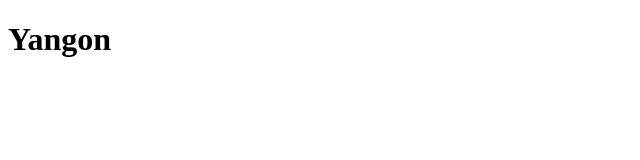
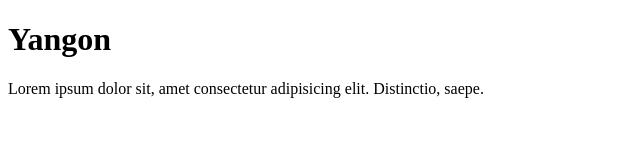
Before and after one commit to lessons-in-coding/BranchProtection, a plain HTML site: page index.html in a window 1280 px wide. Shown: the whole page, without its empty margins (0-640 px from the left). Drawn offline with Linux system fonts and the light colour scheme.

Commit message:
added p tag

```diff
--- a/index.html
+++ b/index.html
@@ -7,5 +7,9 @@
   </head>
   <body>
     <h1>Yangon</h1>
+    <p>
+      Lorem ipsum dolor sit, amet consectetur adipisicing elit. Distinctio,
+      saepe.
+    </p>
   </body>
 </html>
```
